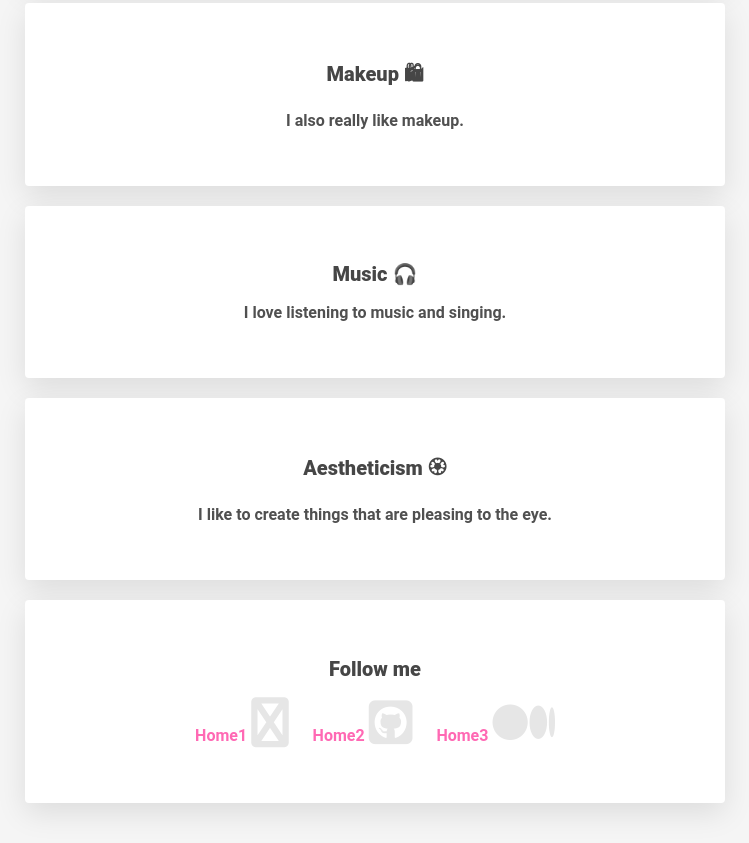
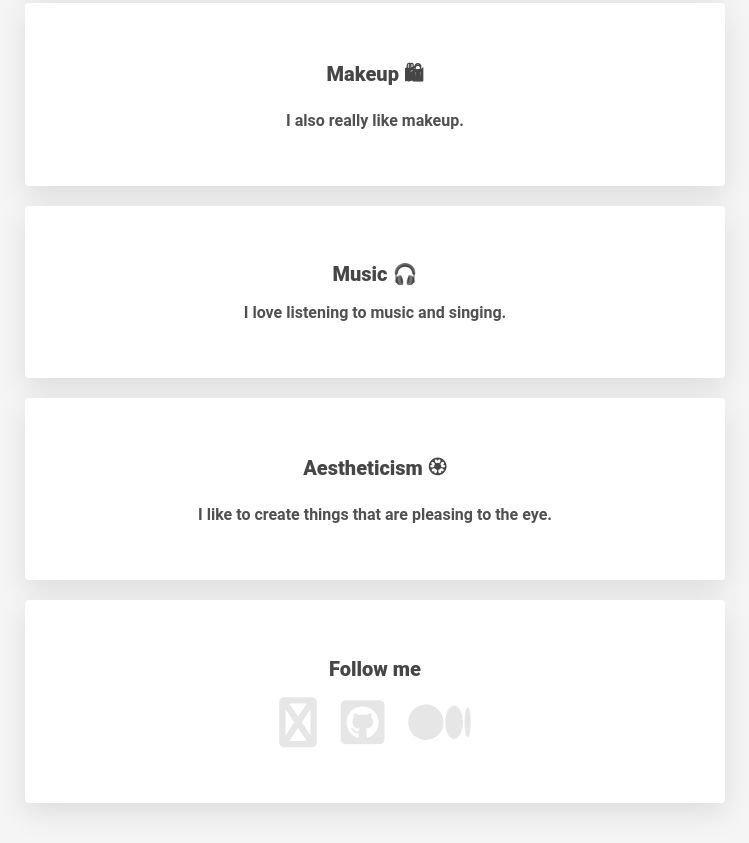
Before and after one commit to agadrz/my-profile, a plain HTML site: page index.html in a window 1280 px wide. Shown: the part 609-1452 px from the top of the page, without its empty margins (265-1014 px from the left). Drawn offline with Linux system fonts and the light colour scheme.

Commit message:
Update index.html

```diff
--- a/index.html
+++ b/index.html
@@ -7,7 +7,7 @@
 		<meta name="description" content="This is the profile of Agathe">
 		<meta charset="utf-8">
 		<link rel="stylesheet" type="text/css" href="style.css">
-		<link rel="stylesheet" href="https://kit.fontawesome.com/0bad4186e2.css" crossorigin="anonymous">
+		<link rel="stylesheet" href="https://cdnjs.cloudflare.com/ajax/libs/font-awesome/6.3.0/css/all.min.css">
     </head>
 
 	<body>
@@ -47,21 +47,16 @@
 				<ul class="list-inline">
 					<li>
 						<a href="https://www.linkedin.com/in/agathe-deruaz-686587250/" target="_blank">
-							Home1
-							<!-- cette partie ci-dessous ne fonctionne pas. pourquoi ? -->
 							<i class="fa-solid fa-linkedin"></i>
-							<!-- cette partie ci-dessus ne fonctionne pas. pourquoi ? -->
 						</a>
 					</li>
 					<li>
 						<a href="https://www.instagram.com/aga_drz/" target="_blank">
-							Home2
 							<i class="fab fa-github-square"></i>
 						</a>
 					</li>
 					<li>
 						<a href="https://www.facebook.com/profile.php?id=100085048205388" target="_blank">
-							Home3
 							<i class="fab fa-medium"></i>
 						</a>
 					</li>
```
